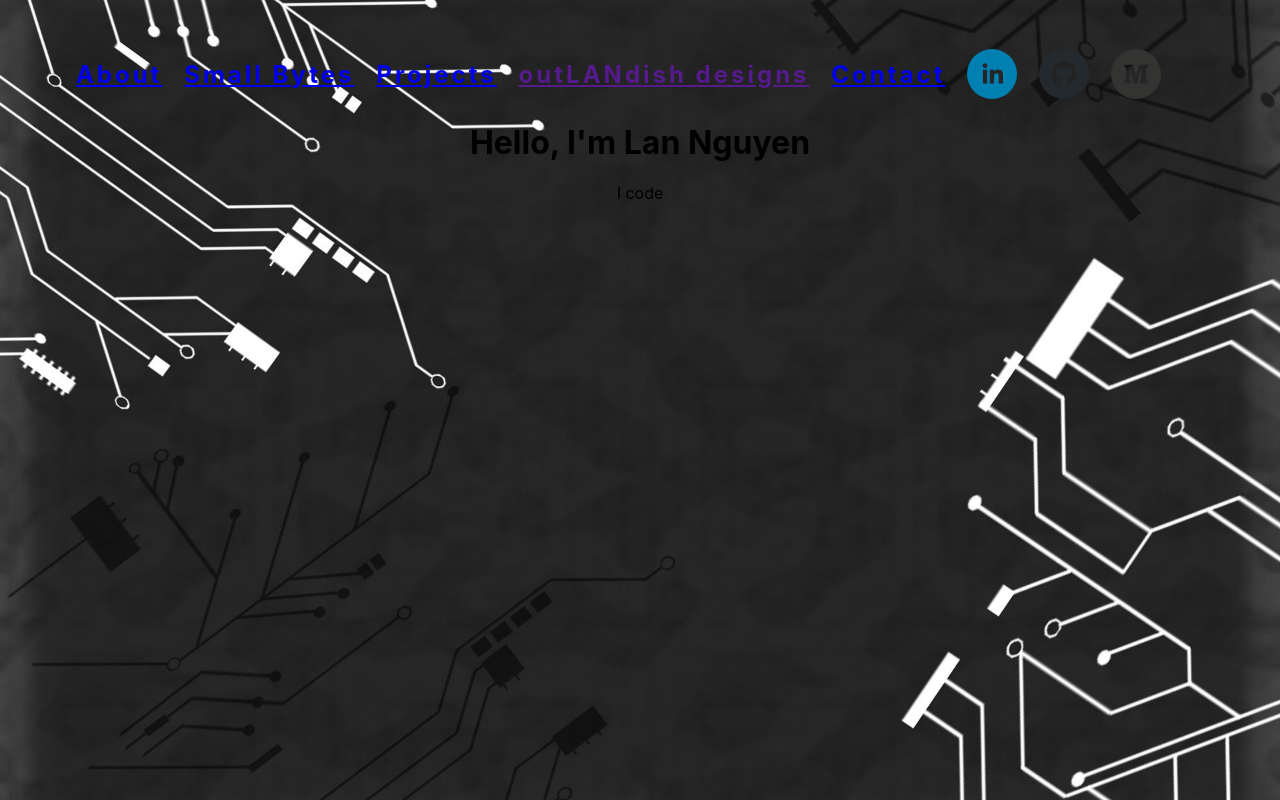
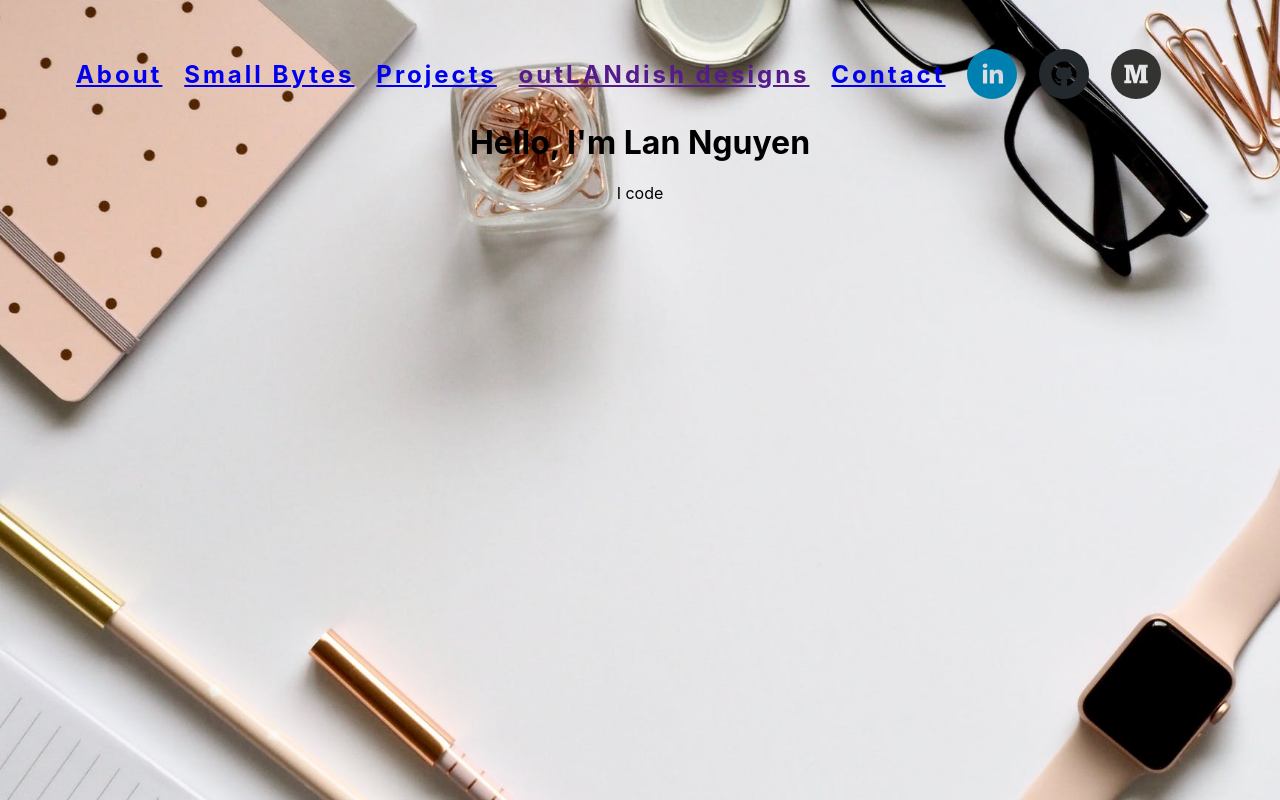
Before and after one commit to nguyenlan13/portfolio, a React (Create React App) app: page / in a window 1280 px wide. Built offline with nearby package versions, Linux system fonts and the light colour scheme.

Commit message:
change background image

```diff
--- a/src/index.css
+++ b/src/index.css
@@ -7,7 +7,8 @@ body {
   -moz-osx-font-smoothing: grayscale;
 
   background-color: white;
-  background-image: url("../src/Assets/Circuit_Background.jpg");
+  /* background-image: url("../src/Assets/Circuit_Background.jpg"); */
+  background-image: url("../src/Assets/Desktop_Background.jpeg");
   padding: 25px;
   background-attachment: fixed;
   background-repeat: no-repeat;
```
Also changed, not shown: src/Assets/Desktop_Background.jpeg (added).
